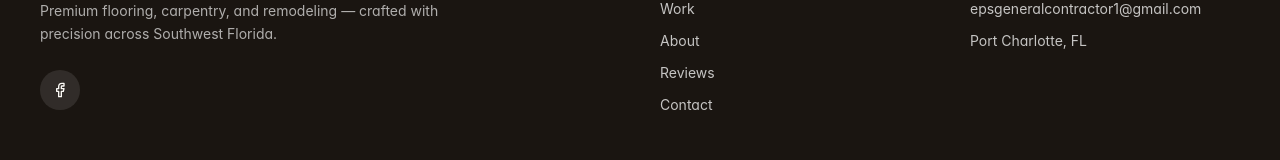
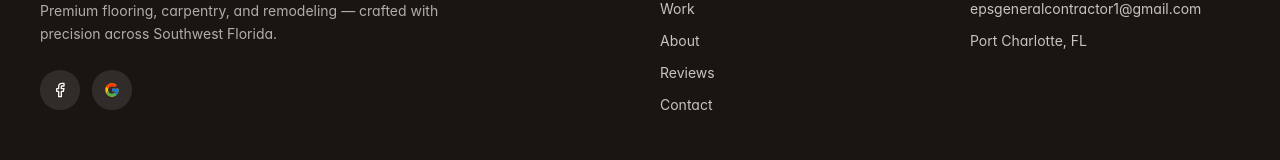
Before and after one commit to ProProgrammer5Star/pine-craft-showcase, a React (Vite) app: page / in a window 1280 px wide. Shown: the part 9176-9336 px from the top of the page. Built offline with nearby package versions, Linux system fonts and the light colour scheme.

Commit message:
Changes
Co-authored-by: ProProgrammer5Star <170811647+ProProgrammer5Star@users.noreply.github.com>

```diff
--- a/src/App.tsx
+++ b/src/App.tsx
@@ -659,10 +659,19 @@ function Footer() {
           </div>
           <p className="mt-5 text-sm text-white/65 max-w-md leading-relaxed">Premium flooring, carpentry, and remodeling — crafted with precision across Southwest Florida.</p>
           <div className="mt-6 flex items-center gap-3">
-            <a href="#" aria-label="Facebook" className="h-10 w-10 rounded-full bg-white/10 hover:bg-white/20 flex items-center justify-center transition">
+            <a href={FACEBOOK_URL} target="_blank" rel="noopener noreferrer" aria-label="Facebook" className="h-10 w-10 rounded-full bg-white/10 hover:bg-white/20 flex items-center justify-center transition">
               <Facebook className="h-4 w-4" />
             </a>
+            <a href={GOOGLE_REVIEWS_URL} target="_blank" rel="noopener noreferrer" aria-label="Google reviews" className="h-10 w-10 rounded-full bg-white/10 hover:bg-white/20 flex items-center justify-center transition">
+              <svg viewBox="0 0 48 48" className="h-4 w-4" aria-hidden="true">
+                <path fill="#FFC107" d="M43.6 20.5H42V20H24v8h11.3c-1.6 4.6-6 8-11.3 8-6.6 0-12-5.4-12-12s5.4-12 12-12c3.1 0 5.8 1.2 7.9 3l5.7-5.7C34.5 6.1 29.5 4 24 4 12.9 4 4 12.9 4 24s8.9 20 20 20 20-8.9 20-20c0-1.3-.1-2.4-.4-3.5z"/>
+                <path fill="#FF3D00" d="M6.3 14.7l6.6 4.8C14.7 16 19 13 24 13c3.1 0 5.8 1.2 7.9 3l5.7-5.7C34.5 6.1 29.5 4 24 4 16.3 4 9.7 8.3 6.3 14.7z"/>
+                <path fill="#4CAF50" d="M24 44c5.4 0 10.3-2.1 14-5.4l-6.5-5.5C29.6 34.6 26.9 35.5 24 35.5c-5.3 0-9.7-3.4-11.3-8l-6.5 5C9.6 39.6 16.2 44 24 44z"/>
+                <path fill="#1976D2" d="M43.6 20.5H42V20H24v8h11.3c-.8 2.3-2.3 4.2-4.2 5.6l6.5 5.5C41.9 35.5 44 30.1 44 24c0-1.3-.1-2.4-.4-3.5z"/>
+              </svg>
+            </a>
           </div>
+
         </div>
         <div>
           <div className="text-[10px] uppercase tracking-[0.22em] text-[color:var(--wood)] font-semibold mb-5">Navigate</div>
```
